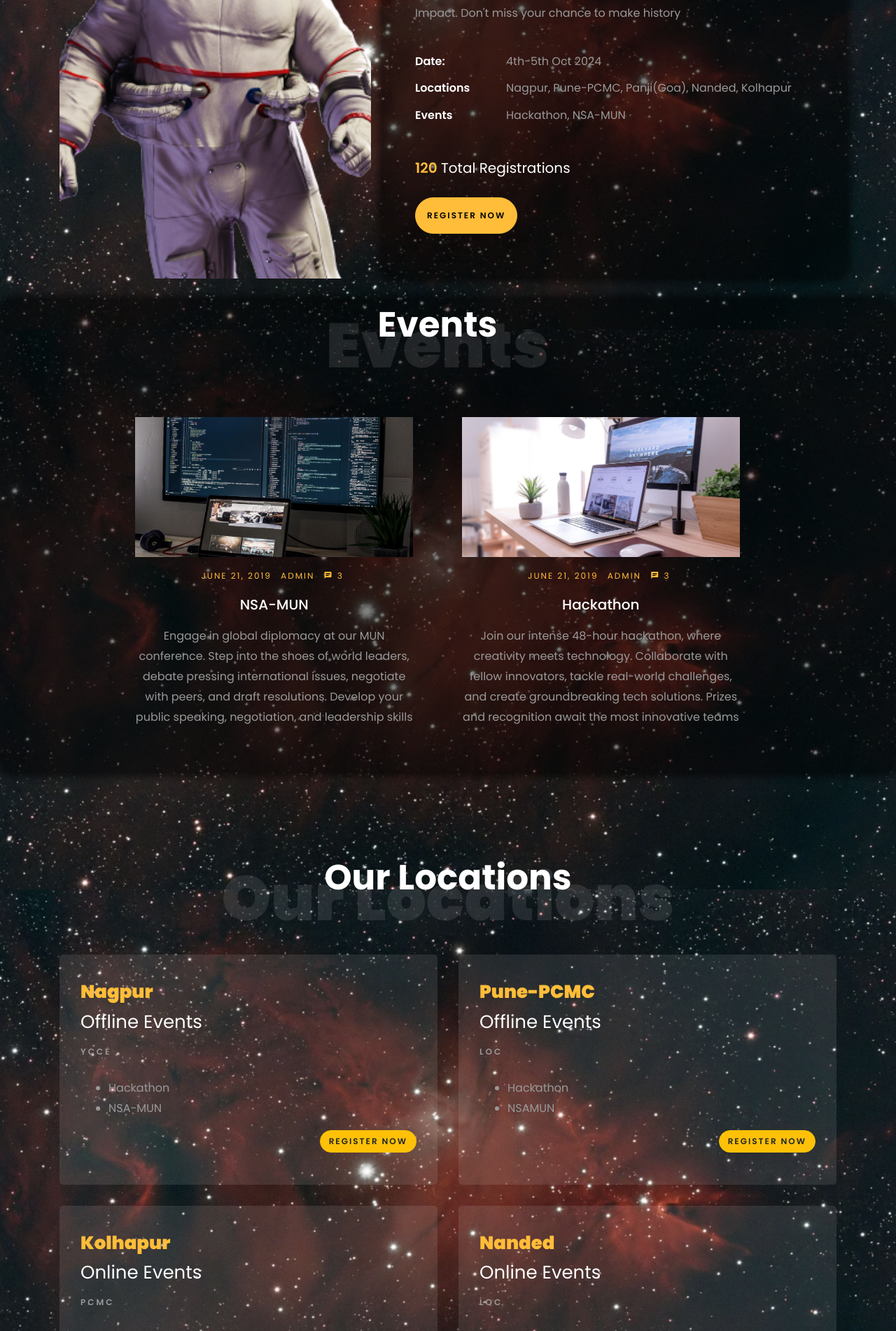
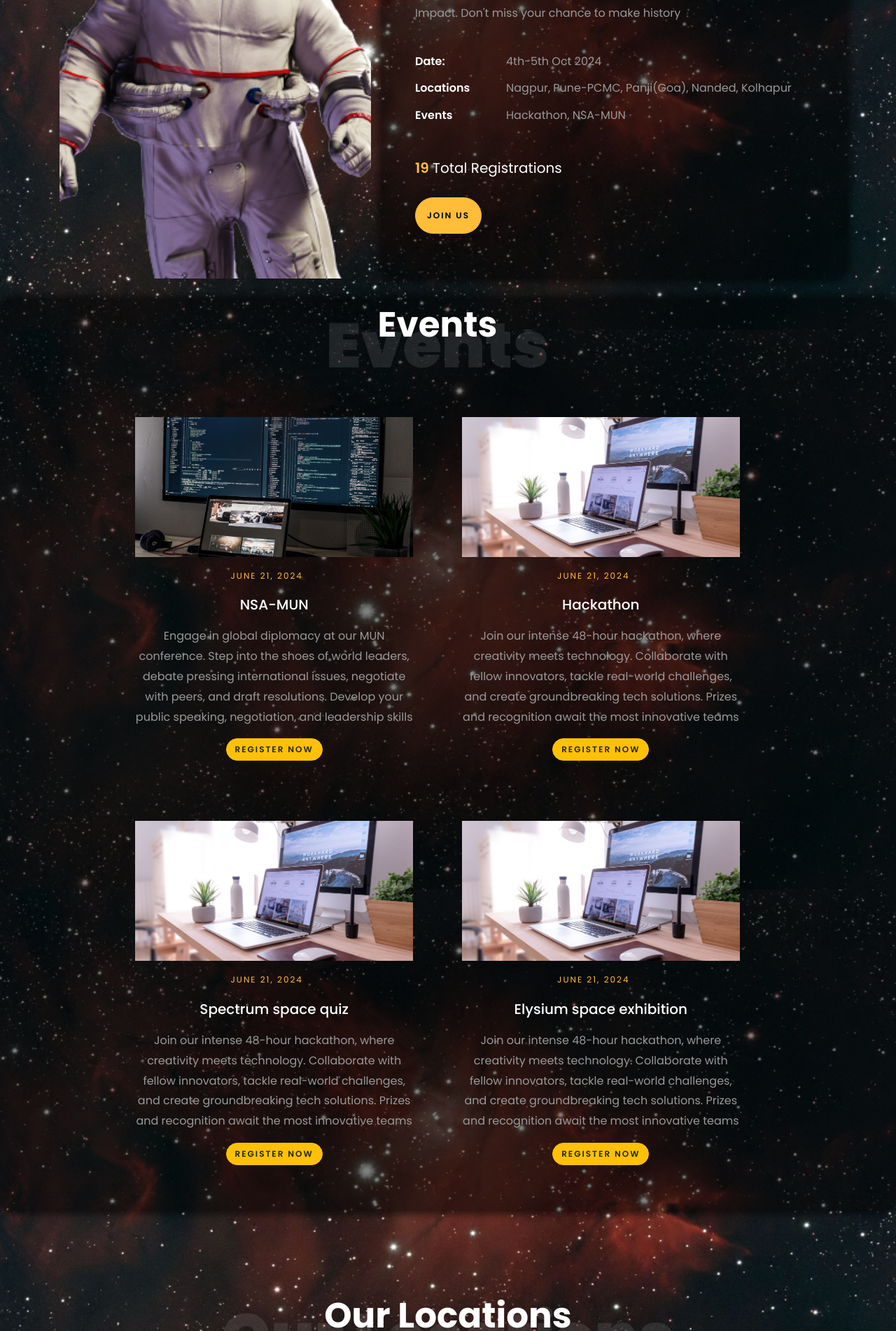
Before and after one commit to Aarya2024/Interstella-website, a Flask app: page / in a window 1280 px wide. Shown: the part 1129-3031 px from the top of the page at 70% size. Run offline with Flask 3, Linux system fonts and the light colour scheme; parts of the project's set-up code (start-up, migrations or seed data) failed here and were passed over; some libraries are stand-ins or nearby versions; some web fonts are replaced.

Commit message:
Update index.html

```diff
--- a/WEBAPP/templates/index.html
+++ b/WEBAPP/templates/index.html
@@ -8,20 +8,20 @@
 
 	<link href="https://fonts.googleapis.com/css?family=Poppins:100,200,300,400,500,600,700,800,900" rel="stylesheet">
 
-	<link rel="stylesheet" href="../static/css/open-iconic-bootstrap.min.css">
-	<link rel="stylesheet" href="../static/css/animate.css">
+	<link rel="stylesheet" href="css/open-iconic-bootstrap.min.css">
+	<link rel="stylesheet" href="css/animate.css">
 
-	<link rel="stylesheet" href="../static/css/owl.carousel.min.css">
-	<link rel="stylesheet" href="../static/css/owl.theme.default.min.css">
-	<link rel="stylesheet" href="../static/css/magnific-popup.css">
+	<link rel="stylesheet" href="css/owl.carousel.min.css">
+	<link rel="stylesheet" href="css/owl.theme.default.min.css">
+	<link rel="stylesheet" href="css/magnific-popup.css">
 
-	<link rel="stylesheet" href="../static/css/aos.css">
+	<link rel="stylesheet" href="css/aos.css">
 
-	<link rel="stylesheet" href="../static/css/ionicons.min.css">
+	<link rel="stylesheet" href="css/ionicons.min.css">
 
-	<link rel="stylesheet" href="../static/css/flaticon.css">
-	<link rel="stylesheet" href="../static/css/icomoon.css">
-	<link rel="stylesheet" href="../static/css/style.css">
+	<link rel="stylesheet" href="css/flaticon.css">
+	<link rel="stylesheet" href="css/icomoon.css">
+	<link rel="stylesheet" href="css/style.css">
 </head>
 
 <body data-spy="scroll" data-target=".site-navbar-target" data-offset="300">
@@ -29,7 +29,13 @@
 
 	<nav class="navbar navbar-expand-lg navbar-dark ftco_navbar ftco-navbar-light site-navbar-target" id="ftco-navbar">
 		<div class="container">
-			<a class="navbar-brand" href="index.html">Interstella 2.0</a>
+			<a class="navbar-brand" href="index.html">
+				<span style="display: flex; align-items: center;">
+					Interstella 2.0
+					<img src="images/logo2.png" alt="Interstella Logo"
+						style="height: 60px; width: auto; margin-left: 10px;">
+				</span>
+			</a>
 			<button class="navbar-toggler js-fh5co-nav-toggle fh5co-nav-toggle" type="button" data-toggle="collapse"
 				data-target="#ftco-nav" aria-controls="ftco-nav" aria-expanded="false" aria-label="Toggle navigation">
 				<span class="oi oi-menu"></span> Menu
@@ -48,6 +54,12 @@
 			</div>
 		</div>
 	</nav>
+
+
+
+
+
+
 	<section id="home-section" class="hero">
 		<div class="home-slider  owl-carousel">
 			<div class="slider-item ">
@@ -56,7 +68,7 @@
 					<div class="row d-md-flex no-gutters slider-text align-items-end justify-content-end"
 						data-scrollax-parent="true">
 						<div class="one-third js-fullheight order-md-last img"
-							style="background-image:url(static/images/bg_1.png);">
+							style="background-image:url(images/bg_1.png);">
 							<div class="overlay"></div>
 						</div>
 						<div class="one-forth d-flex  align-items-center ftco-animate"
@@ -65,9 +77,9 @@
 								<span class="subheading"></span>
 								<h1 class="mb-4 mt-3">Interstella<span></span></h1>
 								<h2 class="mb-4">2.0</h2>
-								<p><a href="#" class="btn btn-primary py-3 px-4">Contact Us</a>
-									<a href="{{ url_for('views.register') }}"
-										class="btn btn-white btn-outline-white py-3 px-4">Register now</a></p>
+								<p><a href="#contact-section" class="btn btn-primary py-3 px-4">Contact Us</a> <a
+										href="#Reg" class="btn btn-white btn-outline-white py-3 px-4">Register now</a>
+								</p>
 							</div>
 						</div>
 					</div>
@@ -80,7 +92,7 @@
 					<div class="row d-flex no-gutters slider-text align-items-end justify-content-end"
 						data-scrollax-parent="true">
 						<div class="one-third js-fullheight order-md-last img"
-							style="background-image:url(../static/images/bg_2.png);">
+							style="background-image:url(images/bg_2.png);">
 							<div class="overlay"></div>
 						</div>
 						<div class="one-forth d-flex align-items-center ftco-animate"
@@ -135,10 +147,10 @@
 					<div class="counter-wrap ftco-animate d-flex mt-md-3">
 						<div class="text">
 							<p class="mb-4">
-								<span class="number" data-number="120">0</span>
+								<span class="number" data-number="19">0</span>
 								<span>Total Registrations</span>
 							</p>
-							<p><a href="#" class="btn btn-primary py-3 px-3">Register Now</a></p>
+							<p><a href="joinus.html" class="btn btn-primary py-3 px-3">Join Us</a></p>
 						</div>
 					</div>
 				</div>
@@ -166,9 +178,9 @@
 					<div class="text mt-3 float-right d-block" style="text-align: center;">
 						<div class="d-flex align-items-center mb-3 meta" style="justify-content: center;">
 							<p class="mb-0">
-								<span class="mr-2">June 21, 2019</span>
-								<a href="#" class="mr-2">Admin</a>
-								<a href="#" class="meta-chat"><span class="icon-chat"></span> 3</a>
+								<span class="mr-2">June 21, 2024</span>
+								<a href="#" class="mr-2"></a>
+
 							</p>
 						</div>
 						<h3 class="heading"><a href="single.html">NSA-MUN</a></h3>
@@ -176,6 +188,10 @@
 							debate pressing international
 							issues, negotiate with peers, and draft resolutions. Develop your public speaking,
 							negotiation, and leadership skills</p>
+						<p align="center">
+							<a href="joinus.html"><button type="button" class="btn btn-warning">Register
+									Now</button></a>
+						</p>
 					</div>
 				</div>
 			</div>
@@ -189,9 +205,9 @@
 					<div class="text mt-3 float-right d-block" style="text-align: center;">
 						<div class="d-flex align-items-center mb-3 meta" style="justify-content: center;">
 							<p class="mb-0">
-								<span class="mr-2">June 21, 2019</span>
-								<a href="#" class="mr-2">Admin</a>
-								<a href="#" class="meta-chat"><span class="icon-chat"></span> 3</a>
+								<span class="mr-2">June 21, 2024</span>
+								<a href="#" class="mr-2"></a>
+
 							</p>
 						</div>
 						<h3 class="heading"><a href="single.html">Hackathon</a></h3>
@@ -199,6 +215,63 @@
 							fellow innovators, tackle
 							real-world challenges, and create groundbreaking tech solutions. Prizes and recognition
 							await the most innovative teams</p>
+						<p align="center">
+							<a href="joinus.html"><button type="button" class="btn btn-warning">Register
+									Now</button></a>
+						</p>
+					</div>
+				</div>
+			</div>
+
+			<div class="col-md-4 d-flex ftco-animate"
+				style="display: flex; flex-direction: column; align-items: center; margin: 20px;">
+				<div class="blog-entry" style="display: flex; flex-direction: column; align-items: center;">
+					<a href="single.html" class="block-20"
+						style="background-image: url('images/image_3.jpg'); width: 100%; height: 200px; background-size: cover;">
+					</a>
+					<div class="text mt-3 float-right d-block" style="text-align: center;">
+						<div class="d-flex align-items-center mb-3 meta" style="justify-content: center;">
+							<p class="mb-0">
+								<span class="mr-2">June 21, 2024</span>
+								<a href="#" class="mr-2"></a>
+
+							</p>
+						</div>
+						<h3 class="heading"><a href="index.html">Spectrum space quiz</a></h3>
+						<p>Join our intense 48-hour hackathon, where creativity meets technology. Collaborate with
+							fellow innovators, tackle
+							real-world challenges, and create groundbreaking tech solutions. Prizes and recognition
+							await the most innovative teams</p>
+						<p align="center">
+							<a href="form.html"><button type="button" class="btn btn-warning">Register Now</button></a>
+						</p>
+					</div>
+				</div>
+			</div>
+
+			<div class="col-md-4 d-flex ftco-animate"
+				style="display: flex; flex-direction: column; align-items: center; margin: 20px;">
+				<div class="blog-entry" style="display: flex; flex-direction: column; align-items: center;">
+					<a href="single.html" class="block-20"
+						style="background-image: url('images/image_3.jpg'); width: 100%; height: 200px; background-size: cover;">
+					</a>
+					<div class="text mt-3 float-right d-block" style="text-align: center;">
+						<div class="d-flex align-items-center mb-3 meta" style="justify-content: center;">
+							<p class="mb-0">
+								<span class="mr-2">June 21, 2024</span>
+								<a href="#" class="mr-2"></a>
+
+							</p>
+						</div>
+						<h3 class="heading"><a href="single.html">Elysium space exhibition</a></h3>
+						<p>Join our intense 48-hour hackathon, where creativity meets technology. Collaborate with
+							fellow innovators, tackle
+							real-world challenges, and create groundbreaking tech solutions. Prizes and recognition
+							await the most innovative teams</p>
+						<p align="center">
+							<a href="joinus.html"><button type="button" class="btn btn-warning">Register
+									Now</button></a>
+						</p>
 					</div>
 				</div>
 			</div>
@@ -221,11 +294,14 @@
 					<div class="resume-wrap ftco-animate">
 						<span class="date">Nagpur</span>
 						<h2>Offline Events</h2>
-						<span class="position">YCCE</span>
+						<span class="position">YCCE(location will update later)</span>
 						<p class="mt-4">
 						<ul>
 							<li>Hackathon</li>
 							<li>NSA-MUN</li>
+							<li>Workshop</li>
+							<li>Spectrum space quiz</li>
+							<li>Elysium space exhibition</li>
 						</ul>
 						</p>
 						<p align="right">
@@ -242,14 +318,23 @@
 								<a class="dropdown-item" href="form.html" style="color: black;"
 									onmouseover="this.style.backgroundColor='#ffc107';"
 									onmouseout="this.style.backgroundColor='';">Hackathon</a>
+								<a class="dropdown-item" href="form.html" style="color: black;"
+									onmouseover="this.style.backgroundColor='#ffc107';"
+									onmouseout="this.style.backgroundColor='';">Spectrum space quiz</a>
+								<a class="dropdown-item" href="form.html" style="color: black;"
+									onmouseover="this.style.backgroundColor='#ffc107';"
+									onmouseout="this.style.backgroundColor='';">Elysium space exhibition</a>
+								<a class="dropdown-item" href="form.html" style="color: black;"
+									onmouseover="this.style.backgroundColor='#ffc107';"
+									onmouseout="this.style.backgroundColor='';">Workshop</a>
 							</div>
 						</div>
 						</p>
 					</div>
 					<div class="resume-wrap ftco-animate">
 						<span class="date">Kolhapur</span>
-						<h2>Online Events</h2>
-						<span class="position">PCMC</span>
+						<h2>online Events</h2>
+						<span class="position"></span>
 						<p class="mt-4">
 						<ul>
 							<li>Hackathon</li>
@@ -279,11 +364,15 @@
 					<div class="resume-wrap ftco-animate">
 						<span class="date">Pune-PCMC</span>
 						<h2>Offline Events</h2>
-						<span class="position">loc</span>
+						<span class="position">location,will update soon</span>
 						<p class="mt-4">
+
 						<ul>
 							<li>Hackathon</li>
 							<li>NSAMUN</li>
+							<li>Spectrum space quiz</li>
+							<li></li>
+							<li></li>
 						</ul>
 						</p>
 						<p align="right">
@@ -300,6 +389,9 @@
 								<a class="dropdown-item" href="form.html" style="color: black;"
 									onmouseover="this.style.backgroundColor='#ffc107';"
 									onmouseout="this.style.backgroundColor='';">Hackathon</a>
+								<a class="dropdown-item" href="form.html" style="color: black;"
+									onmouseover="this.style.backgroundColor='#ffc107';"
+									onmouseout="this.style.backgroundColor='';">Spectrum space quiz</a>
 							</div>
 						</div>
 						</p>
@@ -308,7 +400,7 @@
 					<div class="resume-wrap ftco-animate">
 						<span class="date">Nanded</span>
 						<h2>Online Events</h2>
-						<span class="position">Loc </span>
+						<span class="position"></span>
 						<p class="mt-4">
 						<ul>
 							<li>Hackathon</li>
@@ -341,13 +433,13 @@
 			<div id="carouselExampleFade" class="carousel slide carousel-fade" data-ride="carousel">
 				<div class="carousel-inner">
 					<div class="carousel-item active">
-						<img src="../static/images/project-1.jpeg" class="d-block w-100" alt="...">
+						<img src="images/project-1.jpeg" class="d-block w-100" alt="...">
 					</div>
 					<div class="carousel-item">
-						<img src="../static/images/project-2.jpeg" class="d-block w-100" alt="...">
+						<img src="images/project-2.jpeg" class="d-block w-100" alt="...">
 					</div>
 					<div class="carousel-item">
-						<img src="../static/images/project-4.JPG" class="d-block w-100" alt="...">
+						<img src="images/project-4.JPG" class="d-block w-100" alt="...">
 					</div>
 
 				</div>
@@ -405,7 +497,7 @@
 		</div>
 	</section>
 
-	<section class="ftco-section ftco-hireme img margin-top" style="background-image: url(../static/images/bg_1.jpeg)">
+	<section class="ftco-section ftco-hireme img margin-top" style="background-image: url(images/bg_1.jpeg)">
 		<div class="container">
 			<div class="row justify-content-center">
 				<div class="col-md-7 ftco-animate text-center">
@@ -466,34 +558,12 @@
 				</div>
 			</div>
 
-			<div class="row no-gutters block-9">
-				<h1>Want To Join Us??</h1>
-				<div class="col-md-6 order-md-last d-flex">
-					<form action="#" class="bg-light p-4 p-md-5 contact-form">
-						<div class="form-group">
-							<input type="text" class="form-control" placeholder="Your Name">
-						</div>
-						<div class="form-group">
-							<input type="text" class="form-control" placeholder="Your Email">
-						</div>
-						<div class="form-group">
-							<input type="text" class="form-control" placeholder="Subject">
-						</div>
-						<div class="form-group">
-							<textarea name="" id="" cols="30" rows="7" class="form-control"
-								placeholder="Message"></textarea>
-						</div>
-						<div class="form-group">
-							<input type="submit" value="Send Message" class="btn btn-primary py-3 px-5">
-						</div>
-					</form>
 
-				</div>
 
-				<div class="col-md-6 d-flex">
-					<div class="img" style="background-image: url(../static/images/about.jpg);"></div>
-				</div>
+			<div class="col-md-6 d-flex">
+				<div class="img" style="background-image: url(images/about.jpg);"></div>
 			</div>
+		</div>
 		</div>
 	</section>
 
@@ -546,8 +616,6 @@
 	</footer>
 
 
-
-	<!-- loader -->
 	<div id="ftco-loader" class="show fullscreen"><svg class="circular" width="48px" height="48px">
 			<circle class="path-bg" cx="24" cy="24" r="22" fill="none" stroke-width="4" stroke="#eeeeee" />
 			<circle class="path" cx="24" cy="24" r="22" fill="none" stroke-width="4" stroke-miterlimit="10"
@@ -555,20 +623,20 @@
 		</svg></div>
 
 
-	<script src="../static/js/jquery.min.js"></script>
-	<script src="../static/js/jquery-migrate-3.0.1.min.js"></script>
-	<script src="../static/js/popper.min.js"></script>
-	<script src="../static/js/bootstrap.min.js"></script>
-	<script src="../static/js/jquery.easing.1.3.js"></script>
-	<script src="../static/js/jquery.waypoints.min.js"></script>
-	<script src="../static/js/jquery.stellar.min.js"></script>
-	<script src="../static/js/owl.carousel.min.js"></script>
-	<script src="../static/js/jquery.magnific-popup.min.js"></script>
-	<script src="../static/js/aos.js"></script>
-	<script src="../static/js/jquery.animateNumber.min.js"></script>
-	<script src="../static/js/scrollax.min.js"></script>
+	<script src="js/jquery.min.js"></script>
+	<script src="js/jquery-migrate-3.0.1.min.js"></script>
+	<script src="js/popper.min.js"></script>
+	<script src="js/bootstrap.min.js"></script>
+	<script src="js/jquery.easing.1.3.js"></script>
+	<script src="js/jquery.waypoints.min.js"></script>
+	<script src="js/jquery.stellar.min.js"></script>
+	<script src="js/owl.carousel.min.js"></script>
+	<script src="js/jquery.magnific-popup.min.js"></script>
+	<script src="js/aos.js"></script>
+	<script src="js/jquery.animateNumber.min.js"></script>
+	<script src="js/scrollax.min.js"></script>
 
-	<script src="../static/js/main.js"></script>
+	<script src="js/main.js"></script>
 
 </body>
 
```
